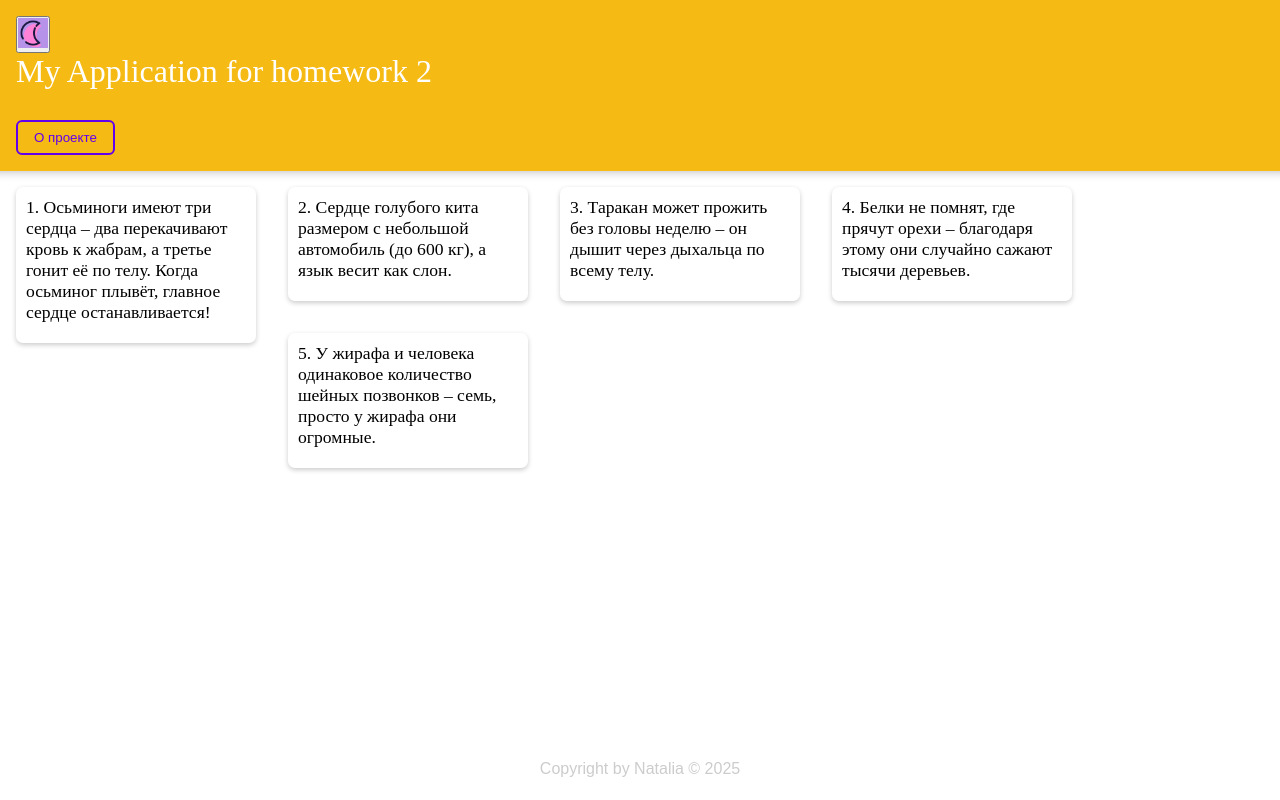
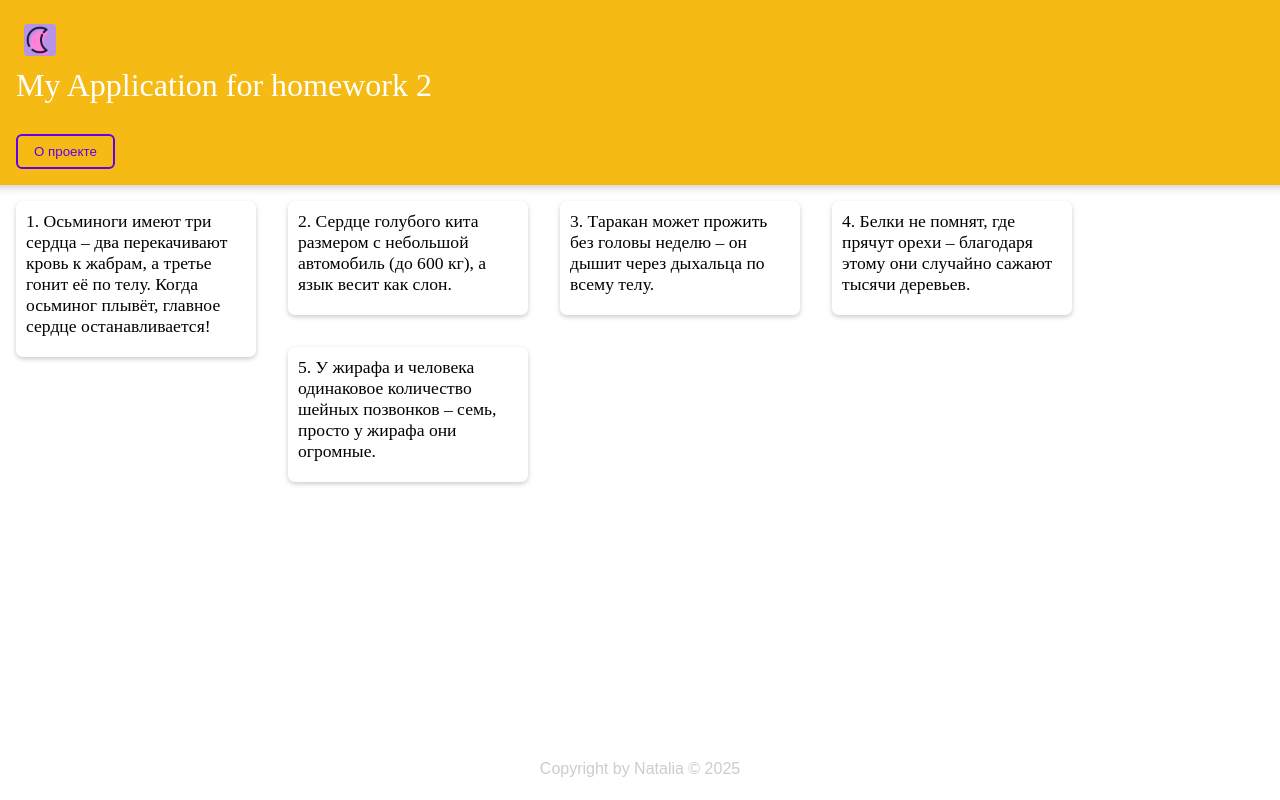
Before and after one commit to DsylviaM/homework_1, a React (Vite) app: page / in a window 1280 px wide. Built offline with nearby package versions, Linux system fonts and the light colour scheme.

Commit message:
изменения по комментариям стили

```diff
--- /dev/null
+++ b/src/features/ThemeSwittcher/ui/ThemeSwitcher.module.scss
@@ -0,0 +1,25 @@
+.button {
+  padding: 8px;
+  border-radius: 4px;
+  transition: background-color 0.2s ease;
+  cursor: pointer;
+  border: none;
+  background: none;
+}
+
+.button:hover {
+  background-color: #f7fafc;
+}
+
+/* Для темной темы */
+[data-theme="dark"] .button:hover {
+  background-color: #2d3748;
+}
+
+.image {
+  object-fit: cover;
+  width: 32px;
+  height: 32px;
+  background-color: #b692e8;
+  border-radius: 4px;
+}
--- a/src/features/ThemeSwittcher/ui/ThemeSwitcher.tsx
+++ b/src/features/ThemeSwittcher/ui/ThemeSwitcher.tsx
@@ -1,4 +1,5 @@
 import { useTheme } from '../../../shared/lib/theme/useTheme';
+import styles from './ThemeSwitcher.module.scss';
 
 export const ThemeSwitcher = () => {
   const { theme, toggleTheme } = useTheme();
@@ -7,15 +8,12 @@ export const ThemeSwitcher = () => {
     <button
       onClick={toggleTheme}
       aria-label={`Switch to ${theme === 'light' ? 'dark' : 'light'} theme`}
+      className={styles.button}
     >
       <img
         src={theme === 'dark' ? '/images/logo-dark.png' : '/images/logo-light.png'}
-        width={30}
         alt="Toggle theme"
-        className="object-cover w-8 h-8"
-        style={{
-          backgroundColor: "#b692e8ff"
-        }}
+        className={styles.image}
       />
     </button>
   );
```
